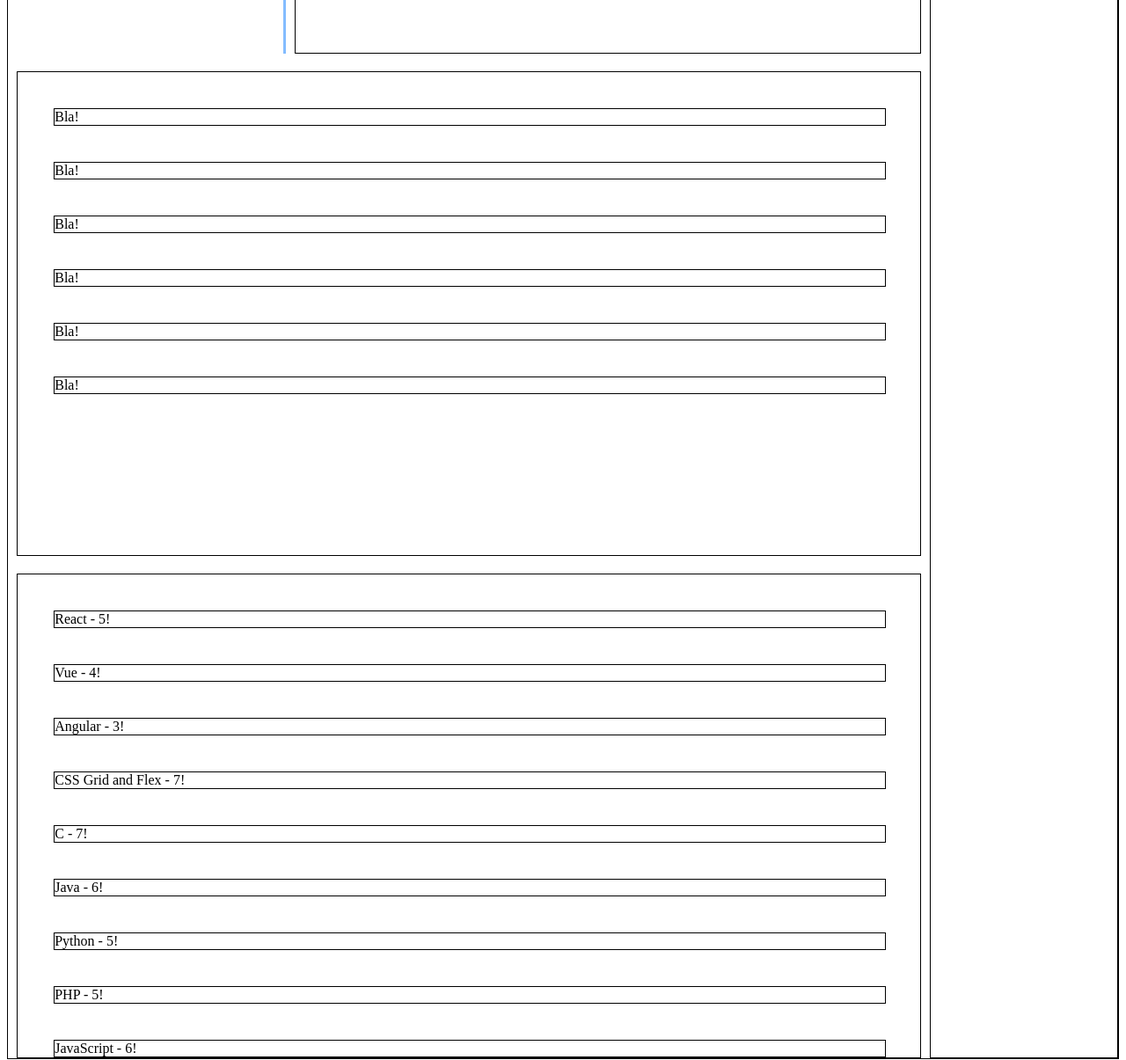
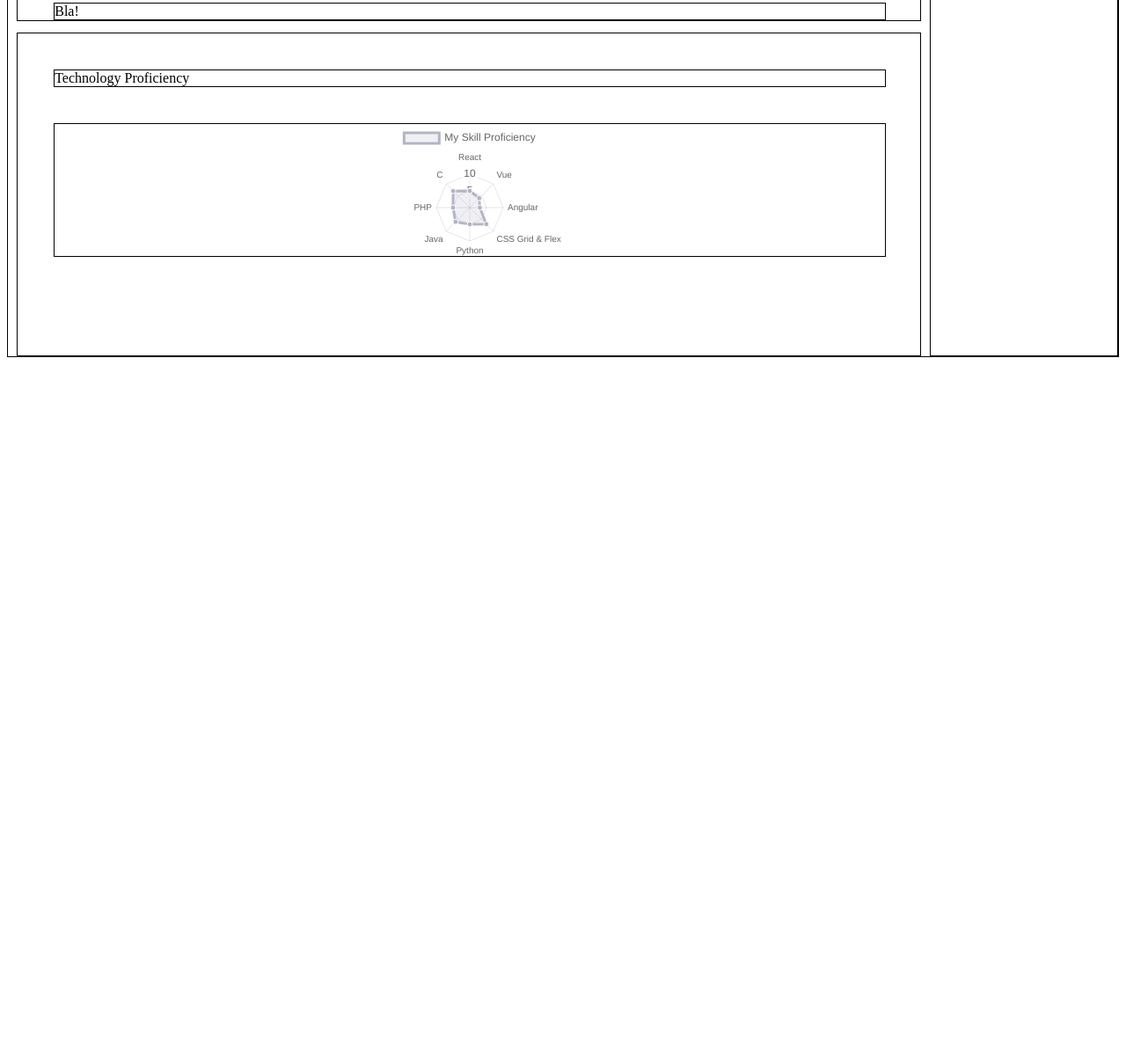
Before and after one commit to kaloyj/portfolio-gatsby, a Gatsby site: page / in a window 1280 px wide. Shown: the part 1272-2477 px from the top of the page at 88% size. After the commit the page ends 1686 px from the top, so only its background shows below. Built offline with nearby package versions, Linux system fonts and the light colour scheme; Gatsby itself is replaced by a stand-in of ours.

Commit message:
added chartjs proficiency

```diff
--- a/package.json
+++ b/package.json
@@ -5,6 +5,7 @@
   "version": "0.1.0",
   "author": "Kyle Mathews <mathews.kyle@gmail.com>",
   "dependencies": {
+    "chart.js": "^2.7.3",
     "gatsby": "^2.0.112",
     "gatsby-image": "^2.0.29",
     "gatsby-plugin-manifest": "^2.0.17",
@@ -17,6 +18,7 @@
     "graphql": "^14.1.1",
     "prop-types": "^15.6.2",
     "react": "^16.7.0",
+    "react-chartjs-2": "^2.7.4",
     "react-dom": "^16.7.0",
     "react-helmet": "^5.2.0"
   },
--- a/src/components/Grid/content.js
+++ b/src/components/Grid/content.js
@@ -61,7 +61,7 @@
 const Content = () => (
   <div id="content-column" style={contentParentStyle}>
     {contentData.map(el => (
-      <ContentCard header={el.header} data={el.data} />
+      <ContentCard header={el.header} data={el.data} key={el.header} />
     ))}
   </div>
 );
--- a/src/components/Grid/proficiency.js
+++ b/src/components/Grid/proficiency.js
@@ -1,4 +1,6 @@
 import React from "react";
+import { Radar } from "react-chartjs-2";
+
 const proficiencyParentStyle = {
   gridArea: "tech",
   border: "1px solid black",
@@ -14,17 +16,48 @@
   border: "1px solid black"
 };
 
+const data = {
+  labels: [
+    "React",
+    "Vue",
+    "Angular",
+    "CSS Grid & Flex",
+    "Python",
+    "Java",
+    "PHP",
+    "C"
+  ],
+  datasets: [
+    {
+      label: "My Skill Proficiency",
+      backgroundColor: "rgba(179,181,198,0.2)",
+      borderColor: "rgba(179,181,198,1)",
+      pointBackgroundColor: "rgba(179,181,198,1)",
+      pointBorderColor: "#fff",
+      pointHoverBackgroundColor: "#fff",
+      pointHoverBorderColor: "rgba(179,181,198,1)",
+      data: [5, 4, 3, 7, 5, 6, 5, 7]
+    }
+  ]
+};
+
+const options = {
+  responsive: true,
+  maintainAspectRatio: false,
+  scale: {
+    ticks: {
+      beginAtZero: true,
+      max: 10
+    }
+  }
+};
+
 const Proficiency = () => (
   <div style={proficiencyParentStyle}>
-    <div style={col1}>React - 5!</div>
-    <div style={col1}>Vue - 4!</div>
-    <div style={col1}>Angular - 3!</div>
-    <div style={col1}>CSS Grid and Flex - 7!</div>
-    <div style={col1}>C - 7!</div>
-    <div style={col1}>Java - 6!</div>
-    <div style={col1}>Python - 5!</div>
-    <div style={col1}>PHP - 5!</div>
-    <div style={col1}>JavaScript - 6!</div>
+    <div style={col1}>Technology Proficiency</div>
+    <div style={col1}>
+      <Radar data={data} options={options} />
+    </div>
   </div>
 );
 
--- a/src/templates/content/contentCard.js
+++ b/src/templates/content/contentCard.js
@@ -24,16 +24,18 @@
 };
 
 const contentCard = ({ header, data }) => (
-  <div style={col1} class="content-card">
+  <div style={col1} className="content-card">
     <div style={col1}>{header}</div>
     {data.map(item => (
-      <div style={col1}>
+      <div style={col1} key={item.subItem}>
         <div style={col2_1}>{item.subItem}</div>
         <div style={col2_3}>
           <div style={col1}>{item.subDescriptions.main}</div>
           <div style={col1}>{item.subDescriptions.date}</div>
           {item.subDescriptions.descriptions.map(descp => (
-            <div style={col1}>{descp}</div>
+            <div style={col1} key={descp}>
+              {descp}
+            </div>
           ))}
         </div>
       </div>
```
Also changed, not shown: 1 other file.
